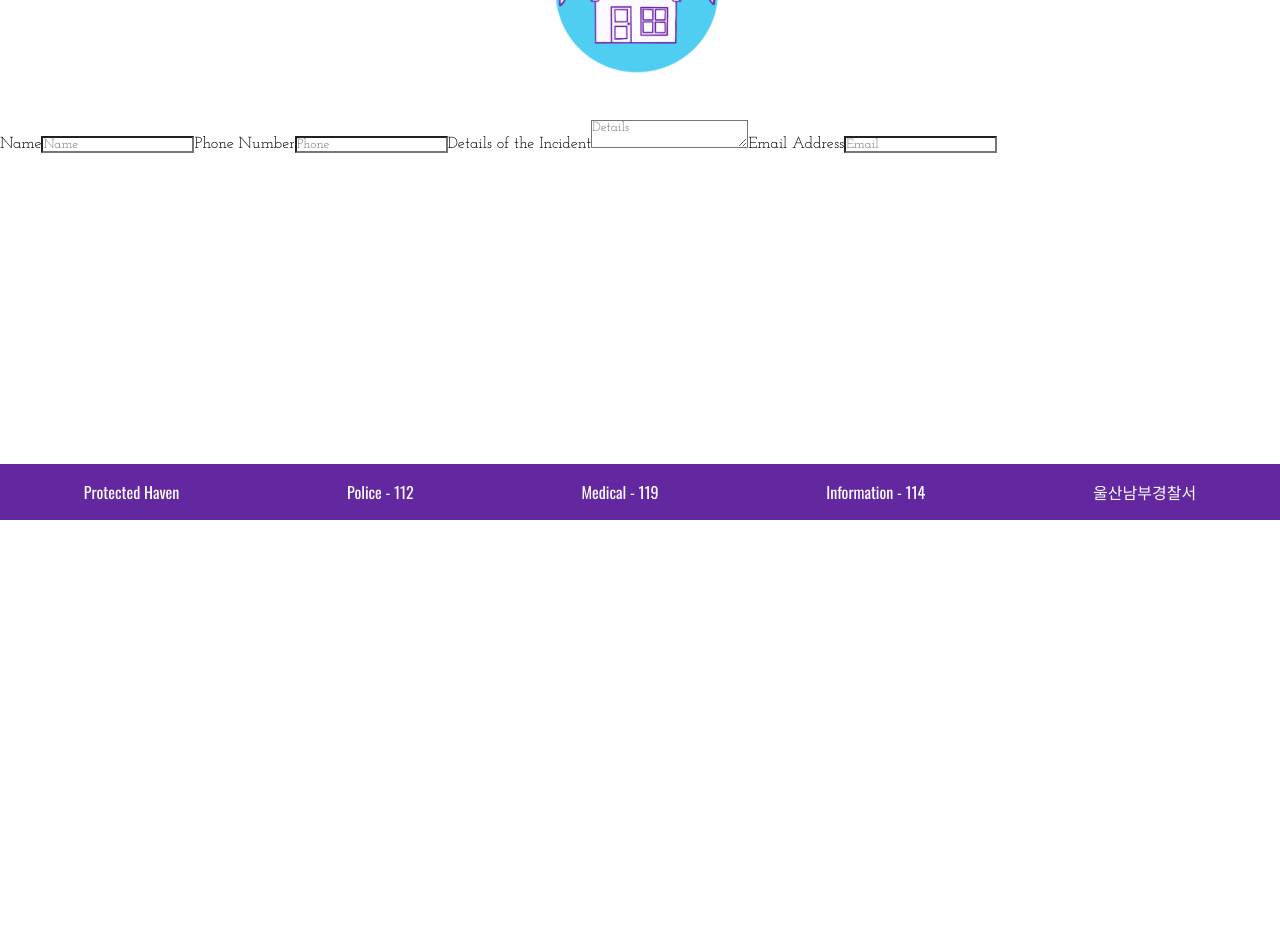
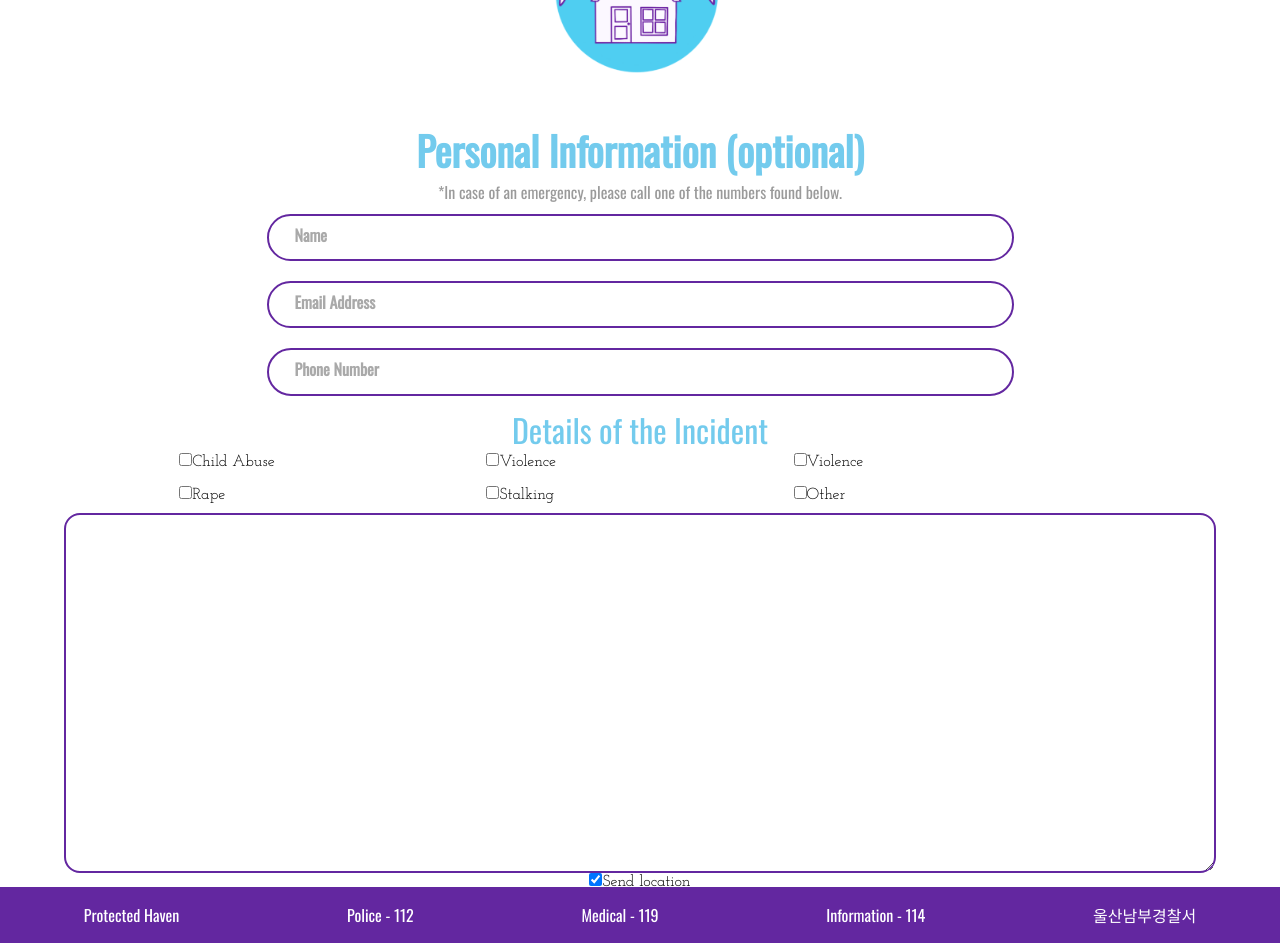
Before and after one commit to DJTwoTone/new-protected-haven, a React (Create React App) app: page /report/en in a window 1280 px wide. Shown: the part 280-1223 px from the top of the page. Before the commit the page ends 800 px from the top, so only its background shows below. Built offline with nearby package versions, Linux system fonts and the light colour scheme.

Commit message:
fixing logic, changing style

```diff
--- a/src/App.css
+++ b/src/App.css
@@ -9,5 +9,7 @@
 
 .App {
   position: relative;
-  min-height: 100vh;
+  /* min-height: 100vh; */
+  display: flex;
+  flex-direction: column;
 }
--- a/src/App.js
+++ b/src/App.js
@@ -15,9 +15,9 @@ function App() {
     'tl': 'tagalog'
   }
 
-
-  const [userlang, setUserlang] = useState(navigator.language.split('-')[0] || 'en');
-  const [displayLang, setDisplayLang] = useState(translations[supportedLangObj[userlang] || 'english']);
+  let navigatorLangauge = navigator.language.split('-')[0]
+  // const [userlang, setUserlang] = useState(navigator.language.split('-')[0] || 'en');
+  const [displayLang, setDisplayLang] = useState(translations[supportedLangObj[navigatorLangauge] || 'english']);
 
   // console.log(displayLang);
 
@@ -25,9 +25,12 @@ function App() {
   //if no translation set english
   const langauges = Object.values(translations).map(lang => ({
     name: lang.script,
-    code: lang.code,
-    welcome: lang.welcome
+    code: lang.code
   }));
+
+  function changeDisplayLang(lang) {
+    setDisplayLang(translations[supportedLangObj[lang] || 'english']);
+  }
 
   //pass translations to form from state
 
@@ -36,8 +39,8 @@ function App() {
       <Header />
       <Logo />
       <Routes>
-        <Route path="/" element={<Home welcome={displayLang.welcome} langauges={langauges} setUserlang={setUserlang} displayLang={displayLang} setDisplayLang={setDisplayLang}/>} />
-        <Route path='report/:lang' element={<Report displayLang={displayLang}/>} />
+        <Route path="/" element={<Home welcome={displayLang.welcome} langauges={langauges} />} />
+        <Route path='report/:lang' element={<Report displayLang={displayLang} changeDisplayLang={changeDisplayLang} />} />
       </Routes>
 
       <Footer displayLang={displayLang} />
--- a/src/components/Footer/Footer.css
+++ b/src/components/Footer/Footer.css
@@ -3,6 +3,7 @@ footer {
     position: absolute;
     bottom: 0;
     height: 3.5rem;
+    margin-top: auto;
     /* margin-top: 50px; */
 }
 
--- a/src/components/Footer/Footer.jsx
+++ b/src/components/Footer/Footer.jsx
@@ -4,7 +4,6 @@ import './Footer.css';
 function Footer({displayLang}) {
 
   const { police, medical, information } = displayLang;
-  console.log(displayLang);
 
   return (
     <footer>
--- a/src/components/Home/Home.jsx
+++ b/src/components/Home/Home.jsx
@@ -11,7 +11,7 @@ function Home({langauges, welcome}) {
         <h2>{welcome}</h2>
         <div id="language-container">
           {langauges.map(lang => (
-            <LangButton key={lang.code} lang={lang.name} />
+            <LangButton key={lang.code} lang={lang.name} code={lang.code} />
           ))}
         </div>
     </section>
--- a/src/components/LangButton/LangButton.jsx
+++ b/src/components/LangButton/LangButton.jsx
@@ -1,11 +1,16 @@
 import React from 'react';
+import { Link } from 'react-router-dom';
 import './LangButton.css';
 
-function LangButton({lang}) {
+function LangButton({code, lang}) {
+
   return (
-    <div className='lang-button'>
-        {lang}
-    </div>
+    <Link to={`/report/${code}`}>
+      <div className='lang-button'>
+          {lang}
+      </div>
+    </Link>
+
   )
 }
 
--- a/src/components/Report/Report.css
+++ b/src/components/Report/Report.css
@@ -0,0 +1,107 @@
+.report-container {
+    width: 100%;
+    /* height: 100%; */
+    display: flex;
+    flex-direction: column;
+    justify-content: center;
+    align-items: center;
+    /* margin-bottom: 60px; */
+}
+
+
+
+form {
+    width: max(90%, 750px);
+    /* height: 100%; */
+    display: flex;
+    flex-direction: column;
+    justify-content: center;
+    align-items: center;
+}
+
+/* .report-heading {
+
+} */
+
+.report-heading h2 {
+    font-family: Oswald, sans-serif;
+    font-weight: bold;
+    font-size: 2.5rem;
+    color: #73cbed;
+
+}
+
+.report-heading p {
+    font-family: Oswald, sans-serif;
+    opacity: 0.7;
+    text-align: center;
+    color: #707070;
+    font-size: 1rem;
+}
+
+.info-fields input {
+    border: 2px #6327a0 solid;
+    width: 100%;
+    border-radius: 24px;
+    padding: .5rem 1rem;
+    margin: 10px auto;
+    line-height: 1.7rem;
+    font-size: 1.2rem;
+    font-weight: bold;
+}
+
+.info-fields input::placeholder {
+    color: #707070;
+    font-family: Oswald, sans-serif;
+    opacity: 60%;
+    font-size: 1rem;
+    vertical-align: sub;
+    text-indent: 10px;
+}
+
+.info-fields label {
+    display: none;
+}
+
+.details-info {
+    width: 100%;
+    display: flex;
+    flex-direction: column;
+    justify-content: center;
+    align-items: center;
+}
+
+.details-heading {
+    font-size: 2rem;
+    font-family: Oswald;
+    color: #73cbed;
+    text-align: center;
+}
+
+.details-boxes-container {
+    width: 80%;
+    display: grid;
+    grid-template-columns: repeat(3, 1fr);
+    align-items: center;
+    margin: 0px 15% 10px 15%;
+    row-gap: 1rem;
+
+}
+
+.details-info textarea {
+    border: 2px #6327a0 solid;
+    width: 100%;
+    height: 360px;
+    padding: 8px;
+    border-radius: 16px;
+    line-height: 1.7rem;
+    font-size: 1.2rem;
+}
+
+.agreements {
+    width: 70%;
+    display: flex;
+    flex-direction: column;
+    justify-content: flex-start;
+    align-items: center;
+}
--- a/src/components/Report/Report.jsx
+++ b/src/components/Report/Report.jsx
@@ -1,6 +1,9 @@
 import React, { useState } from 'react'
+import { useParams } from 'react-router-dom';
+import './Report.css';
 
-function Report({displayLang}) {
+function Report({displayLang, changeDisplayLang}) {
+
 
   const [report, setReport] = useState({
     name: '',
@@ -10,25 +13,91 @@ function Report({displayLang}) {
 
   });
 
+  const detailBoxes = [
+    {category: 'child abuse', value: displayLang.formChildAbuse},
+    {category: 'violence', value: displayLang.formViolence},
+    {category: 'harassment', value: displayLang.formViolence},
+    {category: 'rape', value: displayLang.formRape},
+    {category: 'stalking', value: displayLang.formStalking},
+    {category: 'other', value: displayLang.formOtherIncident}];
+
+    const [checkedDetails, setCheckedDetails] = useState(
+      new Array(detailBoxes.length).fill(false)
+    );
+  const selectedLanguge = useParams().lang;
+
+  if (selectedLanguge !== displayLang.code) {
+    changeDisplayLang(selectedLanguge);
+  }
+
   function handleChange(e) {
     setReport({
       ...report,
       [e.target.name]: e.target.value
     })
   }
+  const handleDetailCheck = (position) => {
+    const updatedDetailCheck = checkedDetails.map((item, index) =>
+      index === position ? !item : item
+    );
+
+    setCheckedDetails(updatedDetailCheck);
+  }
 
   return (
-    <form>
-    <label for="name">{displayLang.formName}</label>
-    <input type="text" name="name" placeholder="Name" value={report.name} onChange={handleChange} />
-    <label for="phone">{displayLang.formPhone}</label>
-    <input type="tel" name="phone" placeholder="Phone" value={report.phone} onChange={handleChange} />
-    <label for="details">{displayLang.formDetails}</label>
-    <textarea name="details" placeholder="Details" value={report.details} onChange={handleChange} ></textarea>
-    <label for="email">{displayLang.formEmail}</label>
-    <input type="email" name="email" placeholder="Email" value={report.email} onChange={handleChange} />
+    <div className='report-container'>
+      <div className="report-heading">
+        <h2>{displayLang.formPersonalInfo}</h2>
+        <p>{displayLang.formCallNotice}</p>
+      </div>
+      <form>
+        <div className='info-fields'>
 
-    </form>
+          <label htmlFor="name">{displayLang.formName}</label>
+          <input type="text" name="name" placeholder={displayLang.formName} value={report.name} onChange={handleChange} />
+          <label htmlFor="email">{displayLang.formEmail}</label>
+          <input type="email" name="email" placeholder={displayLang.formEmail} value={report.email} onChange={handleChange} />
+          <label htmlFor="phone">{displayLang.formPhone}</label>
+          <input type="tel" name="phone" placeholder={displayLang.formPhone} value={report.phone} onChange={handleChange} />
+        </div>
+        {/* <h3>{displayLang.formDetails}</h3> */}
+        <div className='details-info'>
+
+          <label  className='details-heading'>{displayLang.formDetails}</label>
+          <div className='details-boxes-container'>
+
+            {detailBoxes.map(({category, value}, index) => (
+              <div className="detail-box-group">
+                <input
+                  type="checkbox"
+                  id={category}
+                  name={category}
+                  value={checkedDetails[index]}
+                  onChange={() => handleDetailCheck(index)} />
+                <label htmlFor={category}>{value}</label>
+              </div>
+            ))}
+          </div>
+          <textarea name="details"  value={report.details} onChange={handleChange} ></textarea>
+        </div>
+        <div className='agreements'>
+
+          <div className="send-location">
+            <input type="checkbox" name="send-location" id='send-location' checked/>
+            <label htmlFor="send-location">{displayLang.formGeoloc}</label>
+
+          </div>
+          <div className='data-sharing'>
+            <input type="checkbox" name="share-data" id='share-data' checked/>
+            <label htmlFor="share-data">{displayLang.formShareData}</label>
+
+          </div>
+        </div>
+        <button type="submit">{displayLang.formSubmit}</button>
+      </form>
+      <hr />
+      <button type="button">{displayLang.formCancel}</button>
+    </div>
   )
 }
 
--- a/src/index.css
+++ b/src/index.css
@@ -1,4 +1,4 @@
-body {
+/* body {
   margin: 0;
   font-family: -apple-system, BlinkMacSystemFont, 'Segoe UI', 'Roboto', 'Oxygen',
     'Ubuntu', 'Cantarell', 'Fira Sans', 'Droid Sans', 'Helvetica Neue',
@@ -10,4 +10,4 @@ body {
 code {
   font-family: source-code-pro, Menlo, Monaco, Consolas, 'Courier New',
     monospace;
-}
+} */
```
